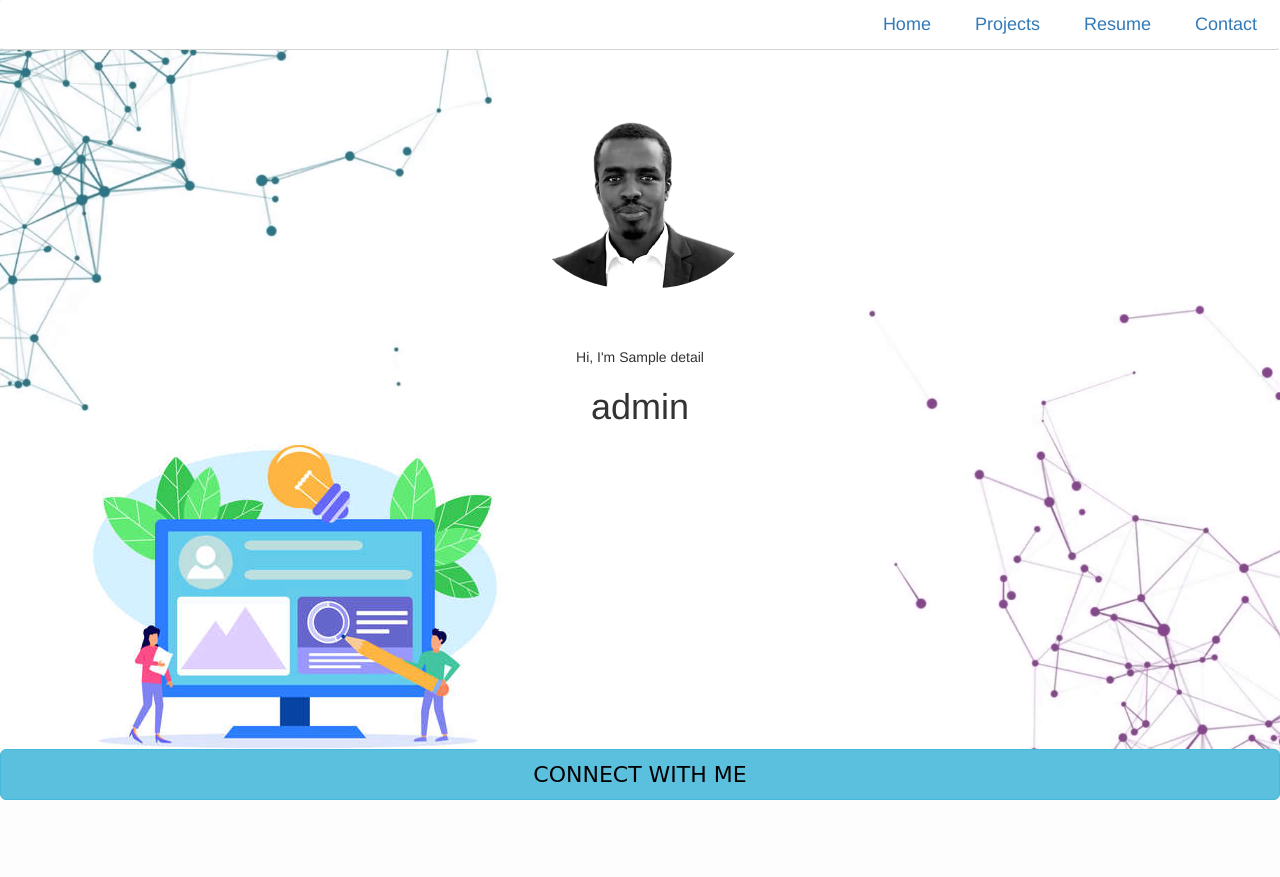
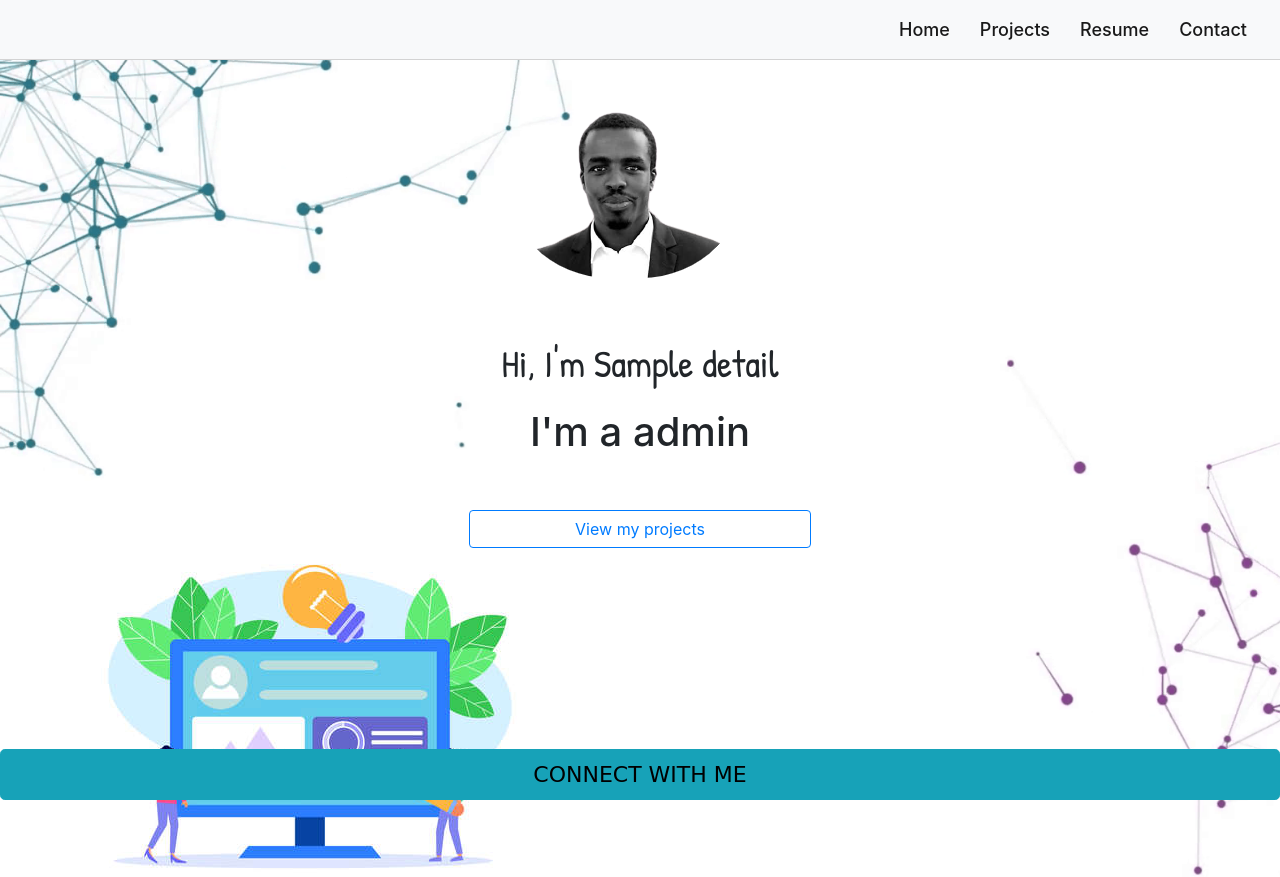
Before and after one commit to kiptoo-rotich/MyPortfolio, a Django app: page / in a window 1280 px wide. Before the commit the page ends 800 px from the top, so only its background shows below. Run offline with Django 3.2, Linux system fonts and the light colour scheme; tables that the repository leaves empty hold one stand-in row (values such as "Sample post"); some libraries are stand-ins or nearby versions.

Commit message:
Showing single project

```diff
--- a/portfolio/settings.py
+++ b/portfolio/settings.py
@@ -57,7 +57,7 @@ INSTALLED_APPS = [
     'django.contrib.messages',
     'django.contrib.staticfiles',
     'projects',
-    'bootstrap3',
+    'bootstrap4',
     'cloudinary',
 ]
 
--- a/projects/models.py
+++ b/projects/models.py
@@ -3,7 +3,7 @@ from cloudinary.models import CloudinaryField
 from tinymce.models import HTMLField
 
 
-languages =(
+technologies =(
     ('Django','Django'),
     ('Flask','Flask'),
     ('Angular','Angular'),
@@ -18,7 +18,8 @@ class Project(models.Model):
     screenshot=CloudinaryField('image',default='Image')
     repo_link = models.CharField(max_length=50,null=True)
     live_links = models.CharField(max_length=50,null=True)
-    languages = models.CharField(choices=languages,max_length=20,null=True)
+    technologies = models.CharField(choices=technologies,max_length=20,null=True)
+
 
     def __str__(self):
         return self.title
--- a/projects/static/css/home.css
+++ b/projects/static/css/home.css
@@ -28,4 +28,27 @@ body {
 
 .name {
     margin-top: 5%;
+    font-family: 'Patrick Hand', cursive;
+    font-size: 38px;
 }
+
+.ml-auto>li>a {
+    margin-right: 4px;
+}
+
+.background-image {
+    text-align: center;
+    width: 100%;
+    justify-content: center;
+}
+
+.view {
+    margin-top: 4%;
+    width: 30%;
+}
+
+.hometitle {
+    text-align: center;
+    display: flex;
+    flex-direction: column;
+}
--- a/projects/templates/main/base.html
+++ b/projects/templates/main/base.html
@@ -1,4 +1,4 @@
-{%load bootstrap3%}
+{%load bootstrap4%}
 {%load static%}
 <!DOCTYPE html>
 <html>
@@ -15,7 +15,9 @@
     {% block styles %}
     {% bootstrap_css %}
     <link rel="stylesheet" href="{%static 'css/home.css'%}">
-
+    <link rel="preconnect" href="https://fonts.googleapis.com">
+    <link rel="preconnect" href="https://fonts.gstatic.com" crossorigin>
+    <link href="https://fonts.googleapis.com/css2?family=Patrick+Hand&display=swap" rel="stylesheet">
     {% endblock %}
 
 </head>
--- a/projects/templates/main/index.html
+++ b/projects/templates/main/index.html
@@ -1,18 +1,19 @@
 {%extends 'main/base.html'%}
+{%load bootstrap4%}
 {%load static%}
 {%block content%}
 {{block.super}}
 <div class="container">
     <div class="row background-image">
-        <center><img class="img-responsive" src="../../static/images/image (1).png" alt="Image" class="img-responsive">
-        </center>
+        <img class="img-responsive" src="../../static/images/image (1).png" alt="Image">
     </div>
-    <div class="row hometitle" style="text-align:center">
+    <div class="row hometitle">
         {%for details in details%}
         <p class="name">Hi, I'm {{details.name}}</p>
 
-        <h1>{{details.role}}</h1>
+        <h1>I'm a {{details.role}}</h1>
         {%endfor%}
+        <center><button class="btn btn-outline-primary view">View my projects</button></center>
     </div>
     <img src="../../static/images/screen.jpg" alt="Image" class="img-responsive" style="bottom:0px;">
 
--- a/projects/templates/navbar.html
+++ b/projects/templates/navbar.html
@@ -8,25 +8,30 @@
 </head>
 
 <body>
-    <nav class="navbar navbar-info">
-        <div class="container-fluid">
 
-            <ul class="navbar-nav navbar-right">
-                <li class="nav-item btn btn-lg">
+    <nav class="navbar navbar-expand-lg navbar-light bg-light">
+        <button class="navbar-toggler" type="button" data-toggle="collapse" data-target="#navbarSupportedContent"
+            aria-controls="navbarSupportedContent" aria-expanded="false" aria-label="Toggle navigation">
+            <span class="navbar-toggler-icon"></span>
+        </button>
+
+        <div class="collapse navbar-collapse" id="navbarSupportedContent">
+            <ul class="navbar-nav ml-auto ">
+                <li class="nav-item active">
                     <a class="nav-link" href="/">Home</a>
                 </li>
-                <li class="nav-item btn btn-lg">
+                <li class="nav-item active">
                     <a class="nav-link" href="{%url 'projects'%}">Projects</a>
                 </li>
-                <li class="nav-item btn btn-lg">
+                <li class="nav-item active">
                     <a class="nav-link" href="{%url 'resume'%}">Resume</a>
                 </li>
-                <li class="nav-item btn btn-lg">
+                <li class="nav-item active">
                     <a class="nav-link" href="{%url 'contact'%}">Contact</a>
                 </li>
             </ul>
 
-
+        </div>
     </nav>
 </body>
 
--- a/projects/urls.py
+++ b/projects/urls.py
@@ -8,4 +8,5 @@ urlpatterns =[
     path('projects/',views.projects,name='projects'),
     path('resume/',views.resume,name='resume'),
     path('contact/',views.contact,name='contact'),
+    path('project/<int:id>',views.project,name='project'),
 ]
--- a/projects/views.py
+++ b/projects/views.py
@@ -1,6 +1,7 @@
 from django.shortcuts import render
 from django.http import HttpResponse
 from .models import Project,Details,Education,Experience
+from django.http import (Http404, HttpResponse)
 
 def index(request):
     details=Details.objects.all()
@@ -26,3 +27,10 @@ def resume(request):
 def contact(request):
     project_results=Project.objects.all()
     return render(request,'main/contact.html',{"project_results":project_results})
+
+def project(request,id):
+    try:
+        project = Project.objects.get(id=id)
+    except DoesNotExist:
+        raise Http404()
+    return render(request, 'main/project.html',{"project":project})
```
Also changed, not shown: projects/static/css/index.css (+7 -6 lines), projects/static/js/script.js (+7 -0 lines), projects/templates/base.html (+6 -2 lines), projects/templates/main/project.html (added, +13 -0 lines), projects/templates/main/projects.html (+15 -3 lines), projects/migrations/0009_rename_languages_project_technologies.py (added).
